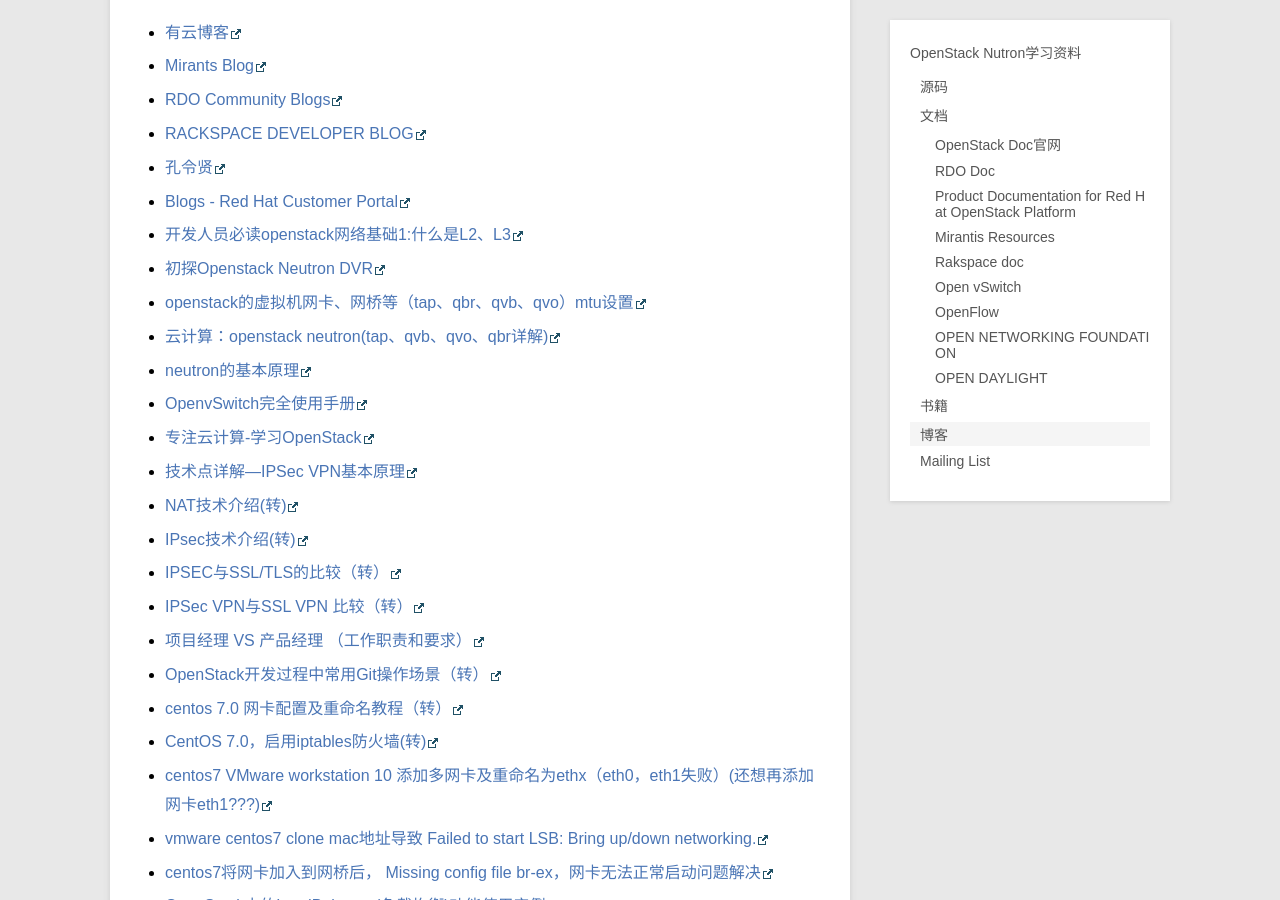
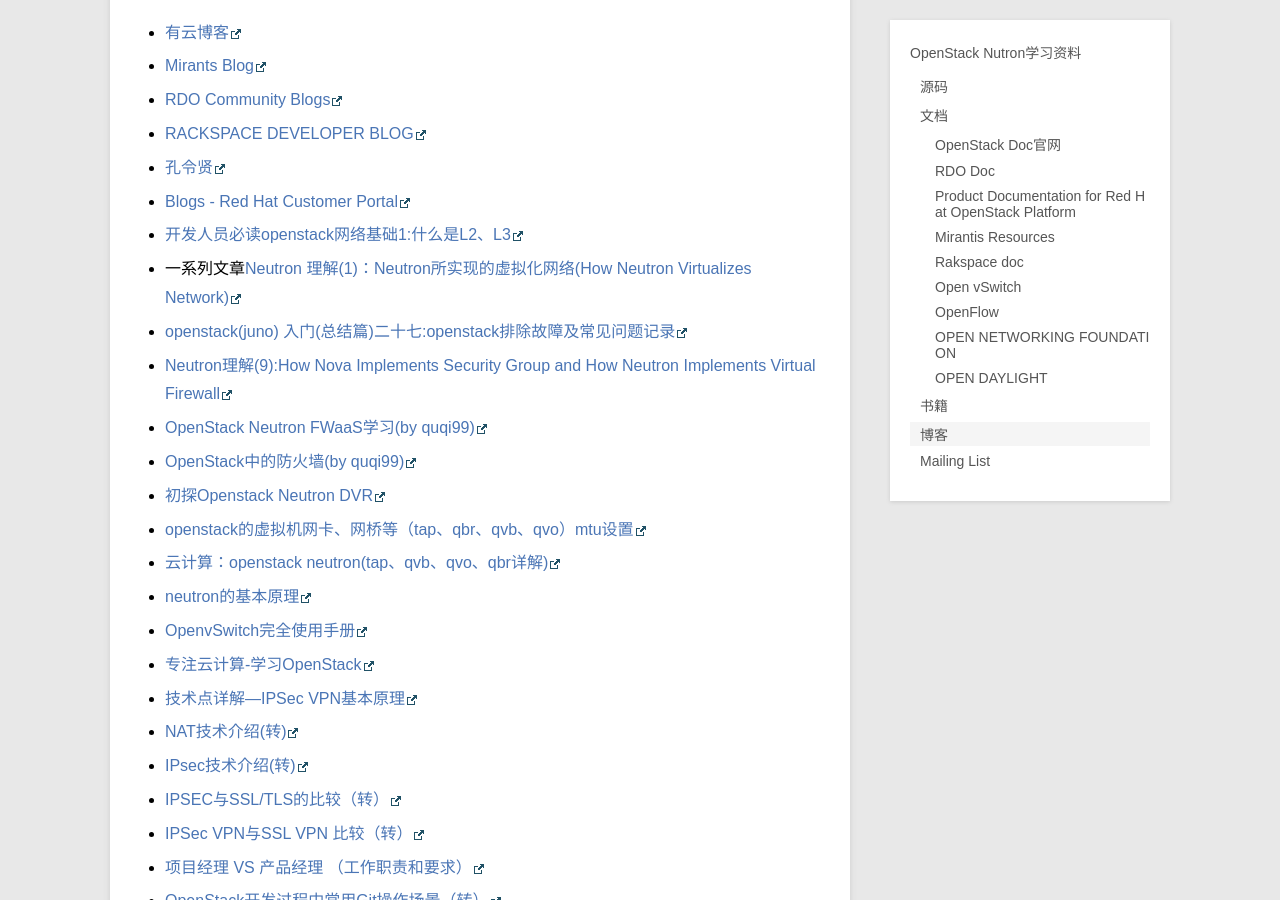
Before and after one commit to xiaofandh12/xiaofandh12.github.io, a Jekyll site: the page built from _posts/blog/2016-04-21-OpenStack-Nutron-Learning-Material.md, in a window 1280 px wide and 900 px high, scrolled down 3393 px. Built offline with Jekyll 4.4.1, drawn with Linux system fonts in a browser that asks for light colours; Markdown is read by kramdown in place of the engine named in the settings; comment, search, counter and statistics services are not loaded.

Commit message:
在neutron学习资料中添加关于Firewall的文章

```diff
--- a/_posts/blog/2016-04-21-OpenStack-Nutron-Learning-Material.md
+++ b/_posts/blog/2016-04-21-OpenStack-Nutron-Learning-Material.md
@@ -110,6 +110,11 @@
 * [孔令贤](http://lingxiankong.github.io)
 * [Blogs - Red Hat Customer Portal](https://access.redhat.com/blogs/)
 * [开发人员必读openstack网络基础1:什么是L2、L3](http://www.aboutyun.com/forum.php?mod=viewthread&tid=9647&highlight=%BF%AA%B7%A2%C8%CB)
+* 一系列文章[Neutron 理解(1)：Neutron所实现的虚拟化网络(How Neutron Virtualizes Network)](http://www.cnblogs.com/sammyliu/p/4622563)
+* [openstack(juno) 入门(总结篇)二十七:openstack排除故障及常见问题记录](http://www.aboutyun.com/thread-1178-1-1.html)
+* [Neutron理解(9):How Nova Implements Security Group and How Neutron Implements Virtual Firewall](http://www.cnblogs.com/sammyliu/p/4675991.html)
+* [OpenStack Neutron FWaaS学习(by quqi99)](http://blog.csdn.net/quqi99/article/details/9163469)
+* [OpenStack中的防火墙(by quqi99)](http://blog.csdn.net/quqi99/article/details/7447233)
 * [初探Openstack Neutron DVR](http://www.sxt.cn/u/756/blog/3168)
 * [openstack的虚拟机网卡、网桥等（tap、qbr、qvb、qvo）mtu设置](http://my.oschina.net/tantexian/blog/648973?fromerr=DOzA8FMf)
 * [云计算：openstack neutron(tap、qvb、qvo、qbr详解) ](http://blog.chinaunix.net/uid-7374279-id-5096216.html)
```
